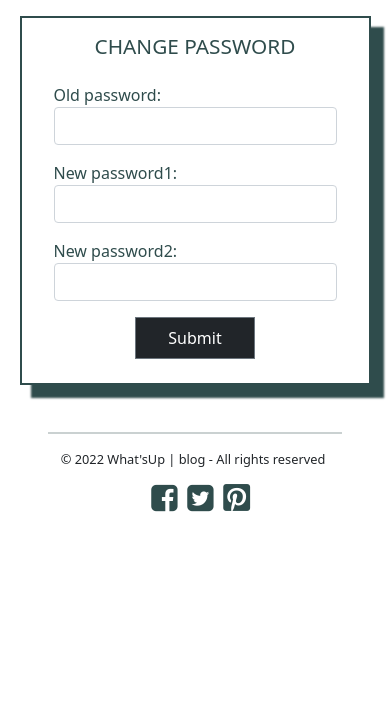
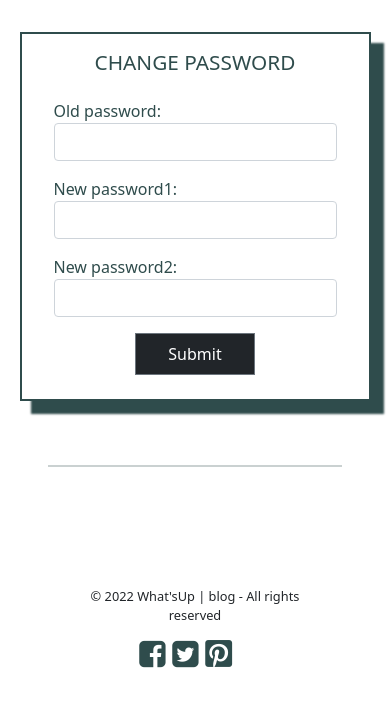
Before and after one commit to Code-Institute-Submissions/biareiam-travellifestyleblog_JulyResub, a Django app: page /members/password/ in a window 390 px wide. Shown: the part 57-764 px from the top of the page. Run offline with Django 3.2, Linux system fonts and the light colour scheme; the visitor is signed in with stand-in values (Sample User, id 1); some libraries are stand-ins or nearby versions.

Commit message:
adjusting style of some forms

```diff
--- a/static/css/style.css
+++ b/static/css/style.css
@@ -190,6 +190,12 @@
     font-weight: 600;
 }
 
+.categories-home:hover,
+.categories-home:focus {
+    color: #bf3b4a;
+    text-decoration: underline;
+}
+
 .card-img,
 .card-img-top {
     border-radius: 0;
@@ -255,41 +261,77 @@
 /*------------------------ Footer -----------------*/
 
 
-.footer-icon {
-    text-align: center;
-    margin-left: -4rem;
+.footer {
+    display: flex;
+    margin-right: 5rem;
+    justify-content: space-between;
 }
 
 .copyright p {
     padding-top: 1rem;
     color: #212529;
+    padding-left: 6rem;
 }
 
 @media(max-width:800px) {
     .copyright p {
 
         font-size: 0.8rem;
-        padding-left: 8rem;
+        padding-left: 6rem;
     }
 }
 
 @media (max-width: 500px) {
     .copyright p {
-
-        padding-left: 3rem;
-    }
-
-    .center-block {
-        padding-left: 4rem;
-    }
-
+        padding-left: 5rem;
+    }
+
+    footer {
+        display: flex;
+        justify-content: space-around;
+        flex-direction: row;
+        flex-wrap: wrap;
+        margin: auto;
+    }
+
+    .block {
+        margin-left: 1rem;
+        padding-left: 5.5rem;
+    }
+
+    .icon {
+        text-align: center;
+        margin-left: 0;
+    }
+
+    .copyright {
+        text-align: center;
+        margin-bottom: -1rem;
+    }
+
+    #lab_social_icon_footer {
+        padding: 10px 0;
+        font-size: 0.8rem;
+        margin-left: 3rem;
+    }
+
+}
+
+@media(max-width:400px) {
+    .block {
+        margin-left: 0rem;
+        display: flex;
+        flex-wrap: nowrap;
+    }
 }
 
 @media(max-width:350px) {
-    .line {
-        margin: 0 1rem;
-    }
-}
+    .block {
+        margin-left: -1.5rem;
+
+    }
+}
+
 
 .line {
     margin-top: 1rem;
@@ -304,17 +346,7 @@
     margin-left: -100px;
 }
 
-@media(max-width:500px) {
-    .icon {
-        text-align: center;
-        margin-left: 0;
-    }
-
-    .copyright {
-        text-align: center;
-        margin-bottom: -1rem;
-    }
-}
+
 
 #lab_social_icon_footer {
     padding: 10px 0;
@@ -355,6 +387,14 @@
 #lab_social_icon_footer #social-ig:hover {
     color: #f3127b;
 }
+
+
+
+
+
+
+
+
 
 /*---------------- Post page -----------------**/
 .article-detail {
@@ -680,6 +720,7 @@
     padding-top: 3rem;
 
 }
+
 .category-add {
     box-shadow: 12px 12px 2px 1px #2f4c4c;
     max-width: 26rem;
@@ -850,7 +891,8 @@
 
 
 /*------------- Login ------------------*/
-.login, .register {
+.login,
+.register {
     margin: auto;
     width: 40%;
     margin-top: 1.5rem;
@@ -1511,7 +1553,7 @@
 }
 
 .g-bg-secondary {
-    background-color: #fafafa !important;
+    background-color: #f9f4f1 !important;
 }
 
 .u-shadow-v18 {
@@ -1557,7 +1599,7 @@
 }
 
 .g-bg-secondary {
-    background-color: #f3d8c85e !important;
+    background-color: #f9f4f1 !important;
     padding: 0.8rem 1rem 1rem 0.8rem;
 }
 
@@ -1799,7 +1841,8 @@
 }
 
 .password-change {
-    margin-top: 1rem;
+    margin-top: 2rem;
+    margin-bottom: 4rem;
 }
 
 @media(max-width:800px) {
--- a/templates/base.html
+++ b/templates/base.html
@@ -121,21 +121,18 @@
 
         {% endblock content %}
     </main>
-
     <!--Footer-->
     <hr class="line" />
     <footer class="footer">
-        <div class="row footer-icon">
-            <div class="col-md-6">
+
         <div class="copyright">
             <p>© 2022 What'sUp | blog - All rights reserved</p>
         </div>
-            </div>
-            <div class="col-md-6 icon">
+
         <div id="lab_social_icon_footer">
             <link href="//maxcdn.bootstrapcdn.com/font-awesome/4.1.0/css/font-awesome.min.css" rel="stylesheet">
-                    <div class="container">
-                        <div class="center-block">
+
+            <div class="block">
                 <a href="https://www.facebook.com" target="_blank"><i id="social-fb"
                         class="fa fa-facebook-square fa-3x social"></i></a>
                 <a href="https://twitter.com" target="_blank"><i id="social-tw"
@@ -144,9 +141,7 @@
                         class="fab fa-pinterest-square fa-3x social"></i></a>
             </div>
         </div>
-                </div>
-            </div>
-        </div>
+
     </footer>
 </body>
 
```
Lines whose indentation alone changed are shown as unchanged.
